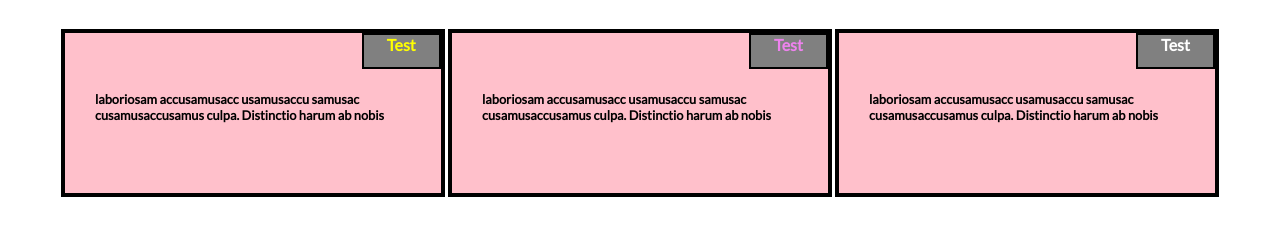
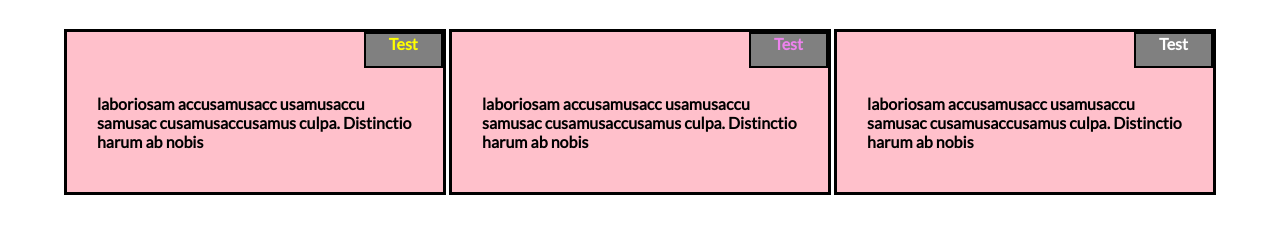
Before and after one commit to yasir3614/k163614-assg-1.github.io, a plain HTML site: page index.html in a window 1280 px wide. Shown: the part 63-298 px from the top of the page. Drawn offline with Linux system fonts and the light colour scheme.

Commit message:
updated
updated html and css

```diff
--- a/css/styles.css
+++ b/css/styles.css
@@ -55,14 +55,14 @@ body{
         height:100px;
         position:relative;
         display:inline-block;
-        border: 4px solid black;
+        border: 3px solid black;
         padding:30px;
 
     }
 
     .para{
         padding-top:5%;
-        font-size:80%;
+        /* font-size:100%; */
         text-align:left;
         font-weight:bold;
     }
@@ -119,7 +119,7 @@ body{
     }
 
     .para{
-        font-size:90%;
+        /* font-size:90%; */
         text-align:left;
         font-weight:bold;
     }
@@ -170,7 +170,7 @@ body{
         padding-left:10%;
         padding-right:10%;
         font-weight:bold;
-        font-size:80%;
+        /* font-size:80%; */
         text-align:left;
     }
 
```
